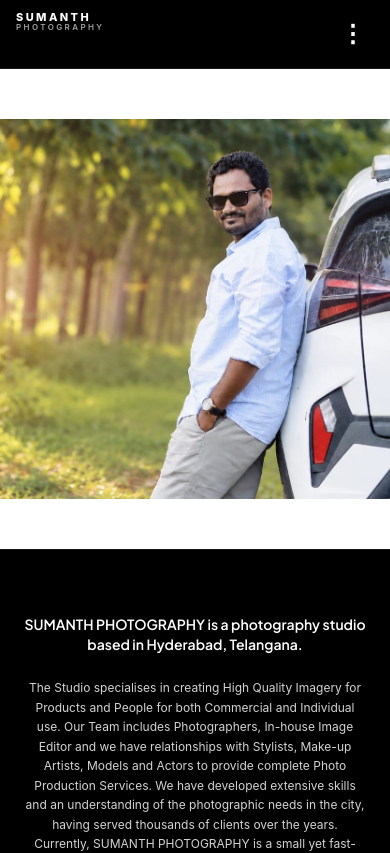
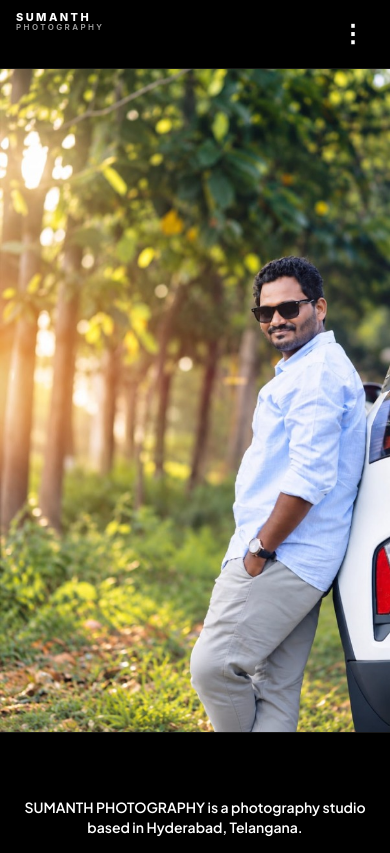
Before and after one commit to mani8899759/Sumanthphotography1, a React (Vite) app: page / in a window 390 px wide. Shown: the top 853 px of the page. Built offline with nearby package versions, Linux system fonts and the light colour scheme.

Commit message:
feat: add dedicated mobile homepage hero image while keeping desktop hero 100% untouched

```diff
--- a/src/components/HeroSection.jsx
+++ b/src/components/HeroSection.jsx
@@ -7,8 +7,19 @@ export const HeroSection = () => {
     <section id="home" className="w-full bg-white text-black overflow-hidden">
       <div className="grid grid-cols-1 lg:grid-cols-12 min-h-[480px] md:min-h-[540px] lg:min-h-[600px] w-full items-center">
 
-        {/* LEFT COLUMN: Editorial Photography */}
-        <div className="lg:col-span-7 relative w-full h-[380px] sm:h-[480px] lg:h-auto overflow-hidden bg-neutral-100">
+        {/* MOBILE HERO IMAGE ONLY: Appears on mobile screens (< 640px) */}
+        <div className="block sm:hidden relative w-full h-auto aspect-[602/1024] overflow-hidden bg-white">
+          <ImageReveal className="w-full h-full">
+            <img
+              src={siteContent.hero.mobileImage || '/assets/mobile_hero.jpg'}
+              alt="Sumanth Photography Mobile Hero"
+              className="w-full h-full object-contain object-center select-none"
+            />
+          </ImageReveal>
+        </div>
+
+        {/* DESKTOP/LAPTOP/TABLET HERO: Appears on sm+ (>= 640px) — 100% Untouched Original */}
+        <div className="hidden sm:block lg:col-span-7 relative w-full h-[480px] lg:h-auto overflow-hidden bg-neutral-100">
           <ImageReveal className="w-full h-full">
             <img
               src={siteContent.hero.image}
--- a/src/config/siteContent.js
+++ b/src/config/siteContent.js
@@ -91,6 +91,7 @@ export const siteContent = {
 
   hero: {
     image: "/assets/hero_model.jpg",
+    mobileImage: "/assets/mobile_hero.jpg",
     headlineLine1: "Commercial",
     headlineLine2: "Photography",
     headlineLine3: "Studio",
```
Also changed, not shown: public/assets/mobile_hero.jpg (added).
